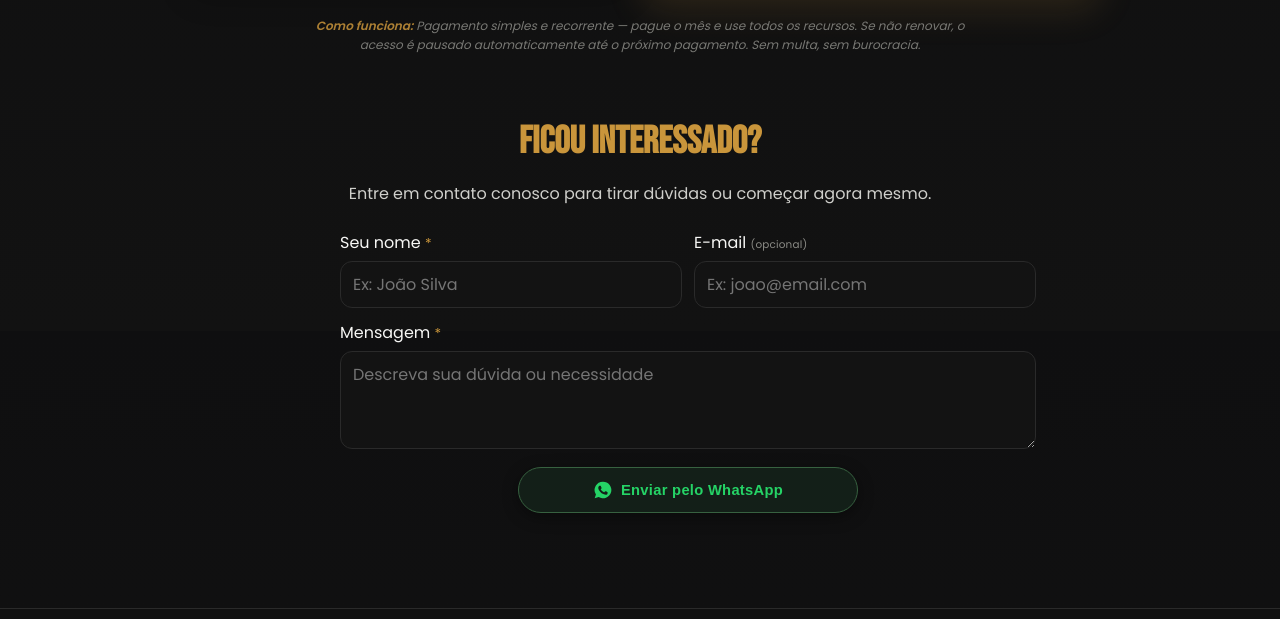
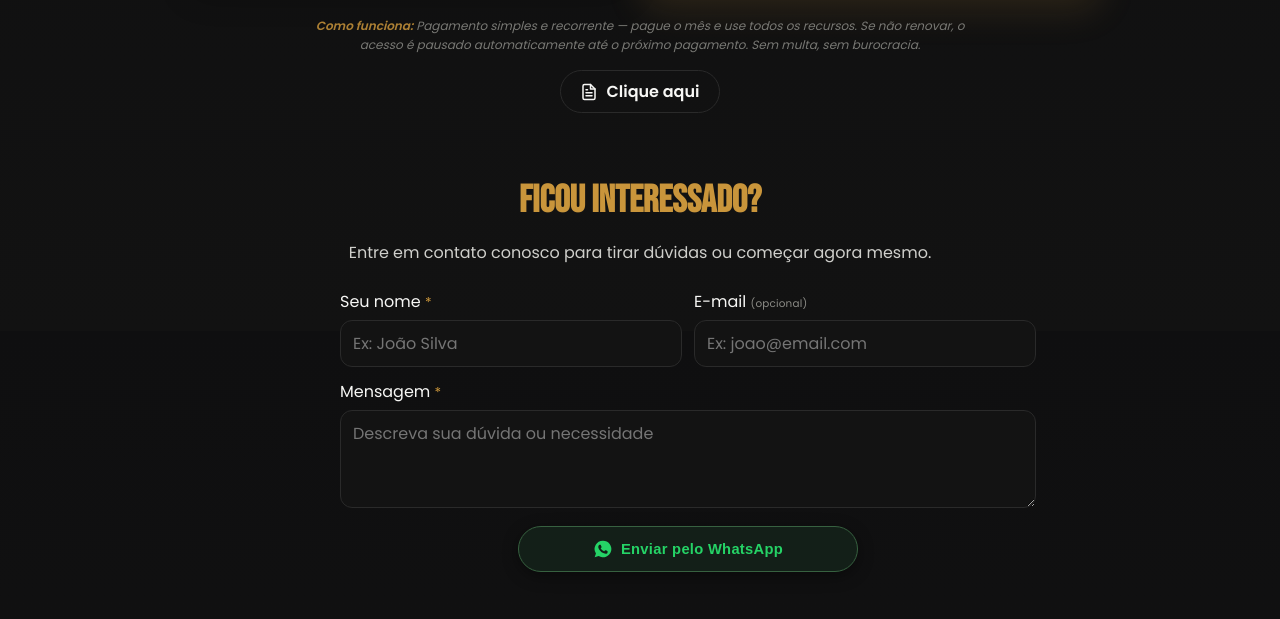
Before and after one commit to pabloedusilva/NaRegua_LandingPage, a plain HTML site: page index.html in a window 1280 px wide. Shown: the part 6069-6688 px from the top of the page. Drawn offline with Linux system fonts and the light colour scheme.

Commit message:
Adiciona botão para download do PDF de assinaturas na seção de planos

```diff
--- a/index.html
+++ b/index.html
@@ -286,6 +286,16 @@
         Se não renovar, o acesso é pausado automaticamente até o próximo pagamento.
         Sem multa, sem burocracia.
       </p>
+      <a href="docs/Assinaturas-NaRegua.pdf" target="_blank" class="btn btn-outline" aria-label="Ver PDF de Assinaturas">
+        <svg xmlns="http://www.w3.org/2000/svg" viewBox="0 0 24 24" width="18" height="18" aria-hidden="true">
+          <path fill="none" stroke="currentColor" stroke-width="2" stroke-linecap="round" stroke-linejoin="round" d="M14 2H6a2 2 0 0 0-2 2v16a2 2 0 0 0 2 2h12a2 2 0 0 0 2-2V8z"/>
+          <polyline fill="none" stroke="currentColor" stroke-width="2" stroke-linecap="round" stroke-linejoin="round" points="14 2 14 8 20 8"/>
+          <line fill="none" stroke="currentColor" stroke-width="2" stroke-linecap="round" stroke-linejoin="round" x1="16" y1="13" x2="8" y2="13"/>
+          <line fill="none" stroke="currentColor" stroke-width="2" stroke-linecap="round" stroke-linejoin="round" x1="16" y1="17" x2="8" y2="17"/>
+          <polyline fill="none" stroke="currentColor" stroke-width="2" stroke-linecap="round" stroke-linejoin="round" points="10 9 9 9 8 9"/>
+        </svg>
+        <span>Clique aqui</span>
+      </a>
     </div>
   </section>
 
```
Also changed, not shown: 1 other file.
